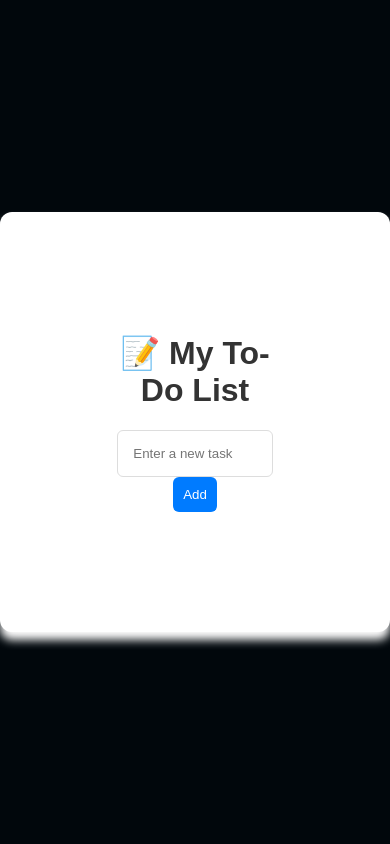
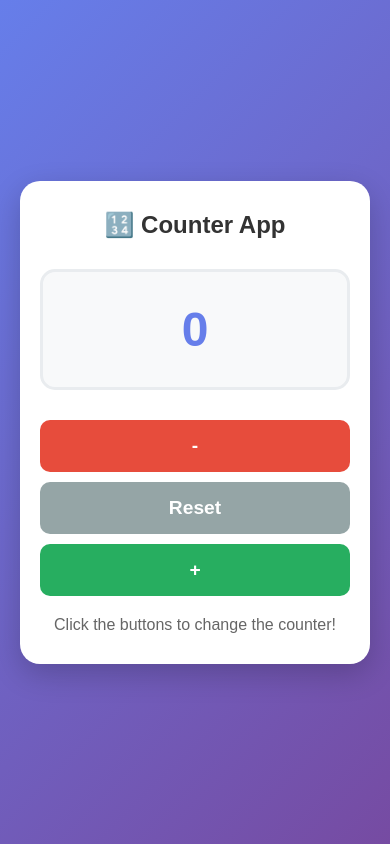
Before and after one commit to Akishore407/TCF_JavaScriptPrograms, a plain HTML site: page index.html in a window 390 px wide. Drawn offline with Linux system fonts and the light colour scheme.

Commit message:
Initial commit - Counter App

```diff
--- a/index.html
+++ b/index.html
@@ -3,19 +3,26 @@
 <head>
     <meta charset="UTF-8">
     <meta name="viewport" content="width=device-width, initial-scale=1.0">
-  <title>To-Do List App</title>
+    <title>Simple Counter App</title>
     <link rel="stylesheet" href="style.css">
 </head>
 <body>
     <div class="container">
-    <h1>📝 My To-Do List</h1>
+        <h1>🔢 Counter App</h1>
 
-    <div class="input-section">
-      <input type="text" id="taskInput" placeholder="Enter a new task">
-      <button id="addTaskBtn">Add</button>
+        <div class="counter-display">
+            <span id="counter">0</span>
         </div>
 
-    <ul id="taskList"></ul>
+        <div class="buttons">
+            <button id="decreaseBtn" class="btn btn-red">-</button>
+            <button id="resetBtn" class="btn btn-gray">Reset</button>
+            <button id="increaseBtn" class="btn btn-green">+</button>
+        </div>
+
+        <div class="info">
+            <p>Click the buttons to change the counter!</p>
+        </div>
     </div>
 
     <script src="script.js"></script>
--- a/script.js
+++ b/script.js
@@ -1,37 +1,65 @@
-const taskInput = document.getElementById("taskInput");
-const addTaskBtn = document.getElementById("addTaskBtn");
-const taskList = document.getElementById("taskList");
+// Get elements from the HTML
+const counter = document.getElementById('counter');
+const increaseBtn = document.getElementById('increaseBtn');
+const decreaseBtn = document.getElementById('decreaseBtn');
+const resetBtn = document.getElementById('resetBtn');
 
-addTaskBtn.addEventListener("click", addTask);
+// Starting counter value
+let count = 0;
 
-function addTask() {
-  const taskText = taskInput.value.trim();
+// Function to update the counter display
+function updateCounter() {
+    counter.textContent = count;
 
-  if (taskText === "") {
-    alert("Please enter a task!");
-    return;
-  }
+    // Add animation effect
+    counter.classList.add('counter-animate');
+    setTimeout(() => {
+        counter.classList.remove('counter-animate');
+    }, 200);
 
-  // Create a new list item
-  const li = document.createElement("li");
-  li.textContent = taskText;
+    // Change color based on value
+    if (count > 0) {
+        counter.style.color = '#27ae60'; // Green for positive
+    } else if (count < 0) {
+        counter.style.color = '#e74c3c'; // Red for negative
+    } else {
+        counter.style.color = '#667eea'; // Blue for zero
+    }
+}
 
-  // Mark as complete on click
-  li.addEventListener("click", () => {
-    li.classList.toggle("completed");
-  });
+// Function to increase counter
+function increaseCounter() {
+    count++;
+    updateCounter();
+}
 
-  // Add delete button
-  const deleteBtn = document.createElement("button");
-  deleteBtn.textContent = "❌";
-  deleteBtn.style.marginLeft = "10px";
-  deleteBtn.style.cursor = "pointer";
-  deleteBtn.addEventListener("click", () => {
-    taskList.removeChild(li);
-  });
+// Function to decrease counter
+function decreaseCounter() {
+    count--;
+    updateCounter();
+}
 
-  li.appendChild(deleteBtn);
-  taskList.appendChild(li);
+// Function to reset counter
+function resetCounter() {
+    count = 0;
+    updateCounter();
+}
 
-  taskInput.value = ""; // Clear input
-}
+// Add event listeners to buttons
+increaseBtn.addEventListener('click', increaseCounter);
+decreaseBtn.addEventListener('click', decreaseCounter);
+resetBtn.addEventListener('click', resetCounter);
+
+// Keyboard support (optional enhancement)
+document.addEventListener('keydown', function(event) {
+    if (event.key === 'ArrowUp') {
+        increaseCounter();
+    } else if (event.key === 'ArrowDown') {
+        decreaseCounter();
+    } else if (event.key === 'r' || event.key === 'R') {
+        resetCounter();
+    }
+});
+
+// Initialize the counter display
+updateCounter();
--- a/style.css
+++ b/style.css
@@ -1,66 +1,136 @@
+/* Reset and basic styles */
+* {
+    margin: 0;
+    padding: 0;
+    box-sizing: border-box;
+}
+
 body {
     font-family: Arial, sans-serif;
-  background-color: #01070c;
+    background: linear-gradient(135deg, #667eea 0%, #764ba2 100%);
+    min-height: 100vh;
     display: flex;
+    align-items: center;
     justify-content: center;
-  align-items: center;
-  height: 100vh;
-  margin: 0;
+    padding: 20px;
 }
 
 .container {
     background: white;
-  padding: 100px;
-  border-radius: 12px;
-  box-shadow: 0px 08px 10px rgb(255, 255, 255);
-  width: 300px;
+    border-radius: 20px;
+    padding: 40px;
     text-align: center;
+    box-shadow: 0 10px 30px rgba(0, 0, 0, 0.2);
+    max-width: 400px;
+    width: 100%;
 }
 
 h1 {
     color: #333;
+    margin-bottom: 30px;
+    font-size: 2rem;
 }
 
-.input-section {
+.counter-display {
+    background: #f8f9fa;
+    border-radius: 15px;
+    padding: 30px;
+    margin-bottom: 30px;
+    border: 3px solid #e9ecef;
+}
+
+#counter {
+    font-size: 4rem;
+    font-weight: bold;
+    color: #667eea;
+    transition: all 0.3s ease;
+}
+
+.buttons {
+    display: flex;
+    gap: 15px;
+    justify-content: center;
     margin-bottom: 20px;
 }
 
-input {
-  padding: 15px;
-  width: 65%;
-  border: 1px solid #ddd;
-  border-radius: 6px;
+.btn {
+    padding: 15px 20px;
+    border: none;
+    border-radius: 10px;
+    font-size: 1.5rem;
+    font-weight: bold;
+    cursor: pointer;
+    transition: all 0.3s ease;
+    min-width: 60px;
 }
 
-button {
-  padding: 10px;
-  border: none;
-  background: #007bff;
-  color: white;
-  border-radius: 6px;
-  cursor: pointer;
+.btn:hover {
+    transform: translateY(-2px);
+    box-shadow: 0 5px 15px rgba(0, 0, 0, 0.2);
 }
 
-button:hover {
-  background: #0056b3;
+.btn:active {
+    transform: translateY(0);
 }
 
-ul {
-  list-style-type: none;
-  padding: 0;
+.btn-red {
+    background: #e74c3c;
+    color: white;
 }
 
-li {
-  background: #f1f1f1;
-  margin: 8px 0;
-  padding: 10px;
-  border-radius: 6px;
-  display: flex;
-  justify-content: space-between;
-  align-items: center;
+.btn-red:hover {
+    background: #c0392b;
 }
 
-li.completed {
-  text-decoration: line-through;
-  color: gray;
+.btn-green {
+    background: #27ae60;
+    color: white;
 }
+
+.btn-green:hover {
+    background: #229954;
+}
+
+.btn-gray {
+    background: #95a5a6;
+    color: white;
+}
+
+.btn-gray:hover {
+    background: #7f8c8d;
+}
+
+.info {
+    color: #666;
+    font-size: 1rem;
+}
+
+/* Animation for counter changes */
+.counter-animate {
+    transform: scale(1.2);
+    color: #e74c3c !important;
+}
+
+/* Responsive design */
+@media (max-width: 480px) {
+    .container {
+        padding: 30px 20px;
+    }
+
+    h1 {
+        font-size: 1.5rem;
+    }
+
+    #counter {
+        font-size: 3rem;
+    }
+
+    .buttons {
+        flex-direction: column;
+        gap: 10px;
+    }
+
+    .btn {
+        font-size: 1.2rem;
+    }
+}
```
Lines whose indentation alone changed are shown as unchanged.
